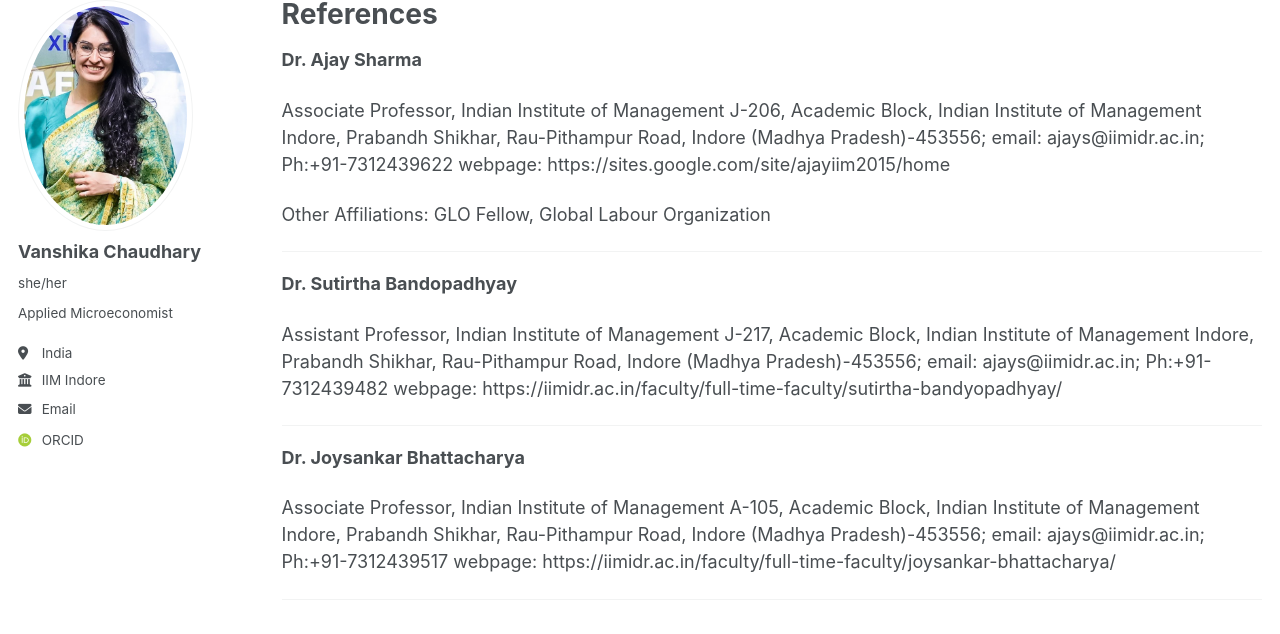
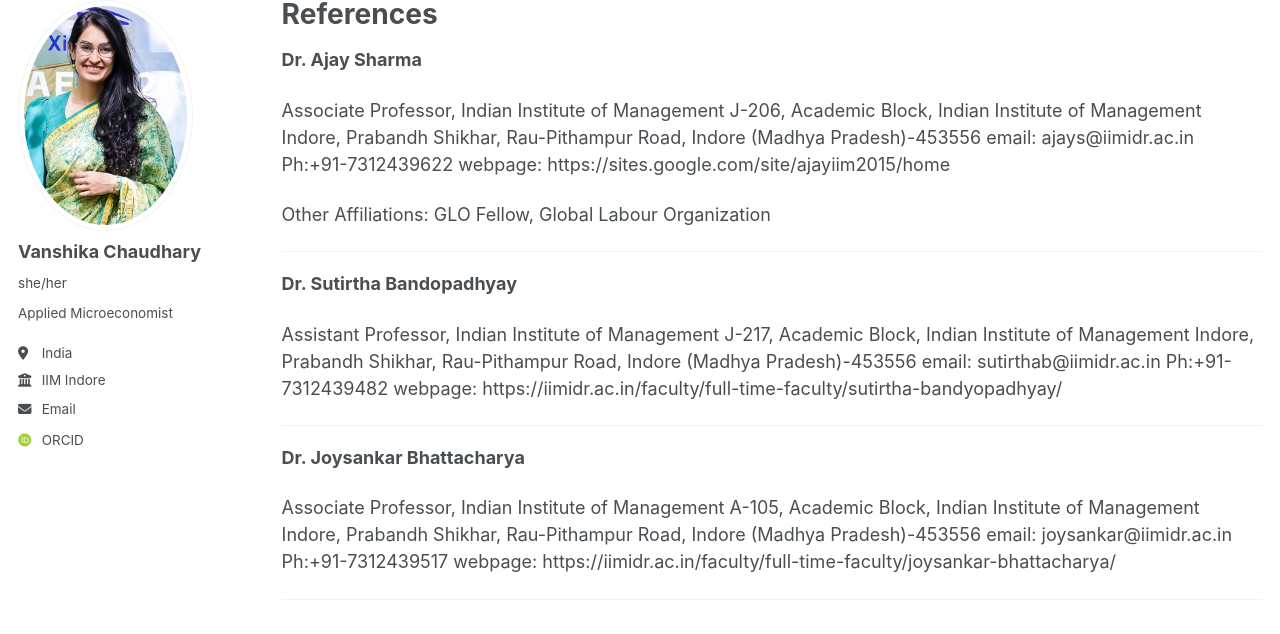
Before and after one commit to vanshika-chaudhary-economics/vanshika-chaudhary-economics.github.io, a Jekyll site: the page built from _pages/references.md, in a window 1280 px wide and 1113 px high. Shown: the part 106-740 px from the top of the window. Built offline with Jekyll 4.4.1, drawn with Linux system fonts in a browser that asks for light colours; some web fonts are replaced.

Commit message:
Update references.md

```diff
--- a/_pages/references.md
+++ b/_pages/references.md
@@ -20,7 +22,9 @@ Other Affiliations: GLO Fellow, Global Labour Organization
 **Dr. Sutirtha Bandopadhyay**
 
 Assistant Professor, Indian Institute of Management
-J-217, Academic Block, Indian Institute of Management Indore, Prabandh Shikhar, Rau-Pithampur Road, Indore (Madhya Pradesh)-453556; email: ajays@iimidr.ac.in; Ph:+91-7312439482
+J-217, Academic Block, Indian Institute of Management Indore, Prabandh Shikhar, Rau-Pithampur Road, Indore (Madhya Pradesh)-453556
+email: sutirthab@iimidr.ac.in
+Ph:+91-7312439482
 webpage: https://iimidr.ac.in/faculty/full-time-faculty/sutirtha-bandyopadhyay/
 
 ------
@@ -28,7 +32,9 @@ webpage: https://iimidr.ac.in/faculty/full-time-faculty/sutirtha-bandyopadhyay/
 **Dr. Joysankar Bhattacharya**
 
 Associate Professor, Indian Institute of Management
-A-105, Academic Block, Indian Institute of Management Indore, Prabandh Shikhar, Rau-Pithampur Road, Indore (Madhya Pradesh)-453556; email: ajays@iimidr.ac.in; Ph:+91-7312439517
+A-105, Academic Block, Indian Institute of Management Indore, Prabandh Shikhar, Rau-Pithampur Road, Indore (Madhya Pradesh)-453556
+email: joysankar@iimidr.ac.in
+Ph:+91-7312439517
 webpage: https://iimidr.ac.in/faculty/full-time-faculty/joysankar-bhattacharya/
 
 ------
```
Also changed, not shown: other parts of _pages/references.md (+3 -1 lines).
